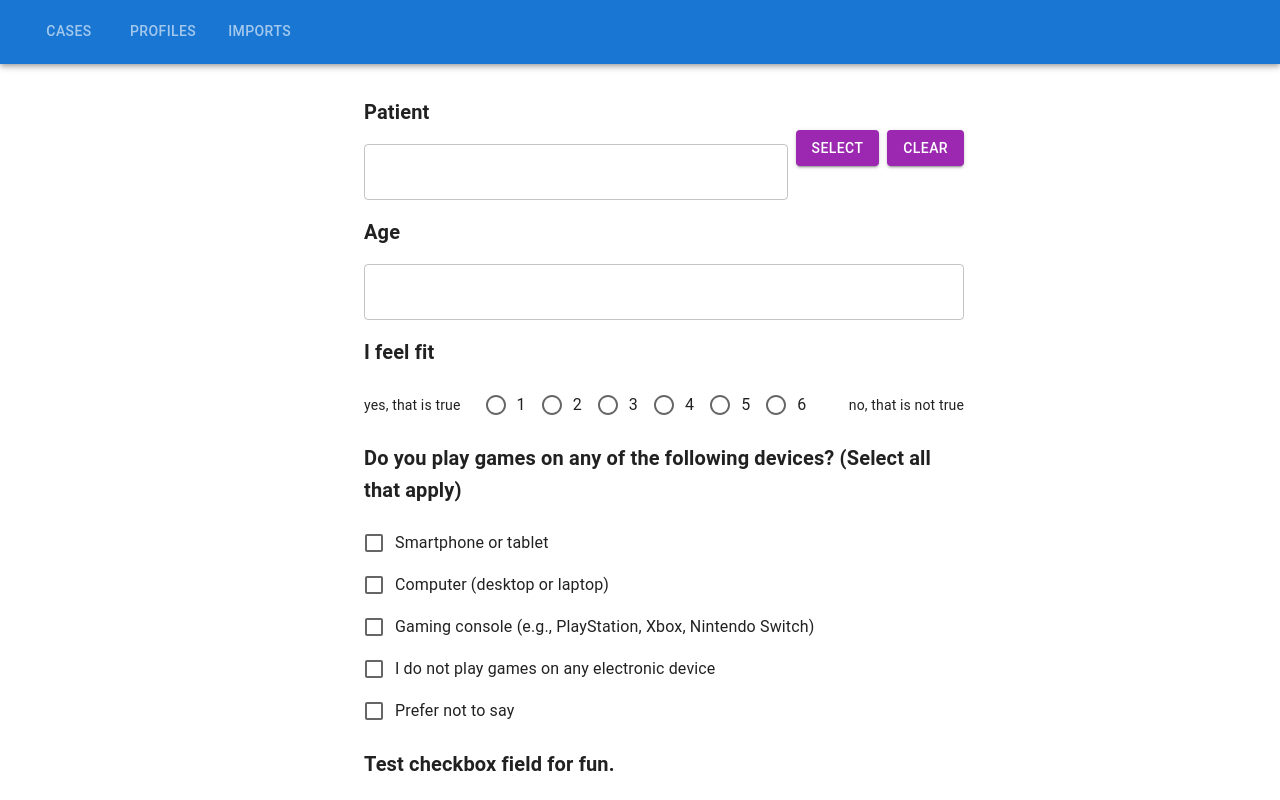
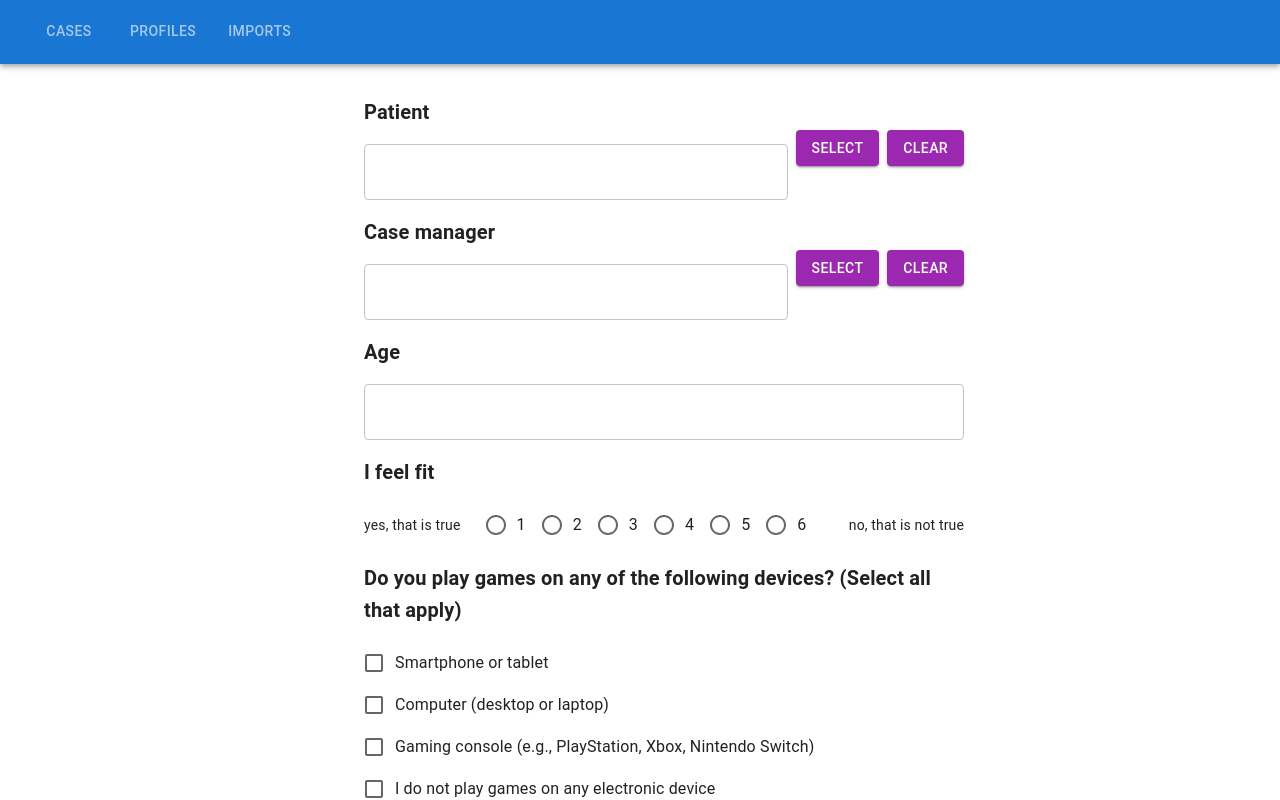
Before and after one commit to pdfusion/PDFusion_UI, a React (Vite) app: page /questionnaire in a window 1280 px wide. Shown: the top 800 px of the page. Built offline with nearby package versions, Linux system fonts and the light colour scheme.

Commit message:
Add case manager field

```diff
--- a/src/hooks/useCasesDataAPI.ts
+++ b/src/hooks/useCasesDataAPI.ts
@@ -81,6 +81,7 @@ export const useCasesDataAPI = () => {
                 ? {
                     ...caseItem,
                     patientId: updatedFormData.patientId,
+                    caseManagerId: updatedFormData.caseManagerId,
                     formData: updatedFormData
                 }
                 : caseItem
--- a/src/pages/Questionnaire.tsx
+++ b/src/pages/Questionnaire.tsx
@@ -24,9 +24,10 @@ const Questionnaire = ({  }:IQuestionnaire): JSX.Element => {
 
   const [formData, setFormData] = useState(initFormData);
   const [usersData, setUsersData] = useState<UserDataType[]>([defaultUserData]);
-  const [personsOptions, setPersonsOptions] = useState<IPDSelectorOptions[]>([]);
+  const [patientOptions, setPatientOptions] = useState<IPDSelectorOptions[]>([]);
+  const [caseManagerOptions, setCaseManagerOptions] = useState<IPDSelectorOptions[]>([]);
   const { id } = useParams<{ id: string }>();
-  const columns: IPDSelectorColumn[] = [
+  const personColumns: IPDSelectorColumn[] = [
     { key: "id", label: "ID"},
     { key: "name", label: "Name"}
   ]
@@ -34,14 +35,22 @@ const Questionnaire = ({  }:IQuestionnaire): JSX.Element => {
   useEffect(() => {
     (async () => {
       const usersDataRes = await getUsers();
-      const usersOptions = (usersDataRes || []).map((user: UserDataType) => {
+      const filteredPatients = (usersDataRes || []).filter((user: UserDataType) => user.role === "patient").map((user: UserDataType) => {
         return {
           id: user.id,
           name: user.name
         }
       });
+      const filteredCMs = (usersDataRes || []).filter((user: UserDataType) => user.role === "caseManager").map((user: UserDataType) => {
+        return {
+          id: user.id,
+          name: user.name
+        }
+      });
+
       setUsersData(usersDataRes);
-      setPersonsOptions(usersOptions);
+      setPatientOptions(filteredPatients);
+      setCaseManagerOptions(filteredCMs);
 
       if(id) {
         const caseDataRes = await getCaseById(id);
@@ -68,9 +77,17 @@ const Questionnaire = ({  }:IQuestionnaire): JSX.Element => {
       <PDSelector
         name={"patientId"}
         caption={"Patient"}
-        options={personsOptions}
-        columns={columns}
+        options={patientOptions}
+        columns={personColumns}
         value={usersData?.find((user: UserDataType) => user.id === formData.patientId)?.name || ''}
+      />
+
+      <PDSelector
+        name={"caseManagerId"}
+        caption={"Case manager"}
+        options={caseManagerOptions}
+        columns={personColumns}
+        value={usersData?.find((user: UserDataType) => user.id === formData.caseManagerId)?.name || ''}
       />
 
       <PDTextField
```
